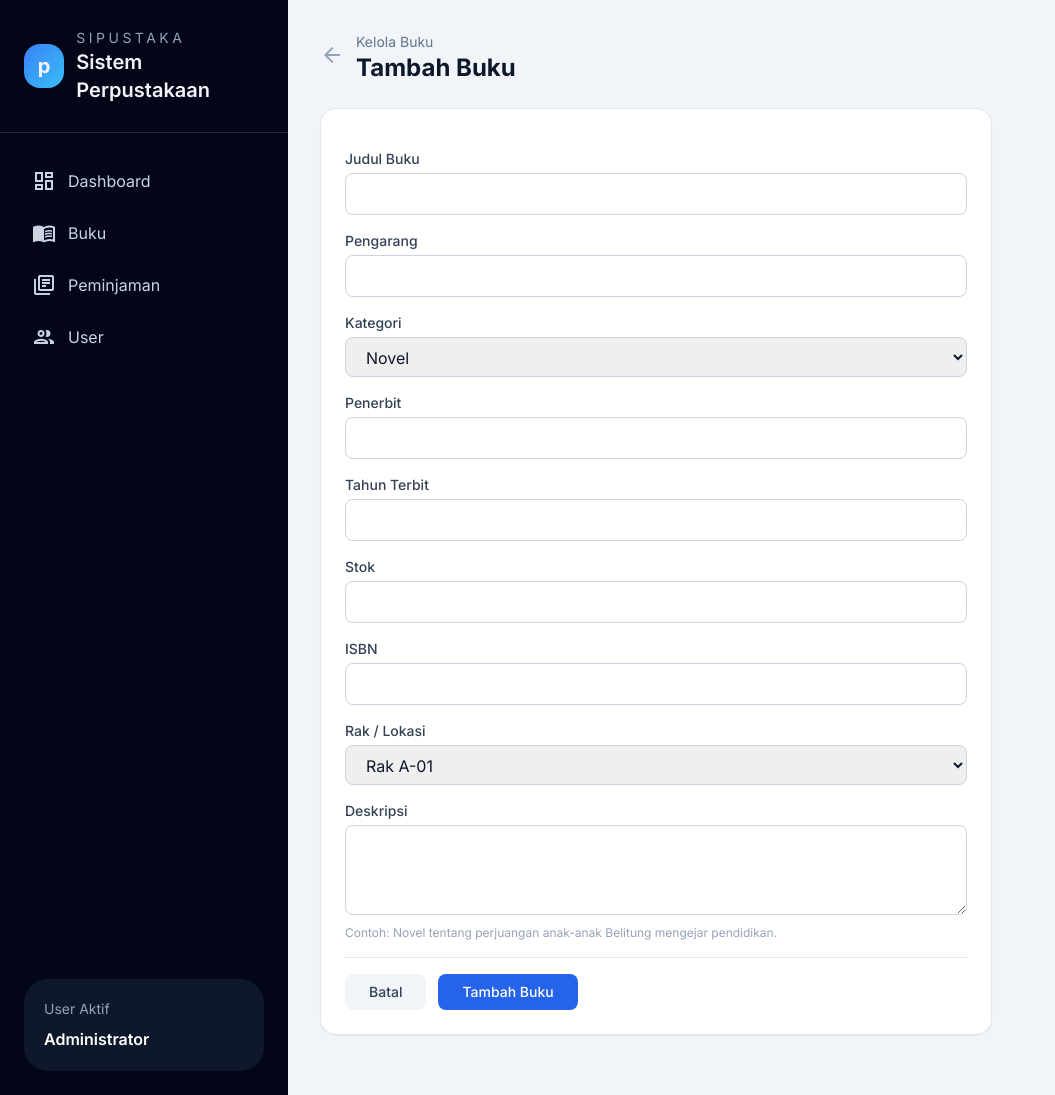
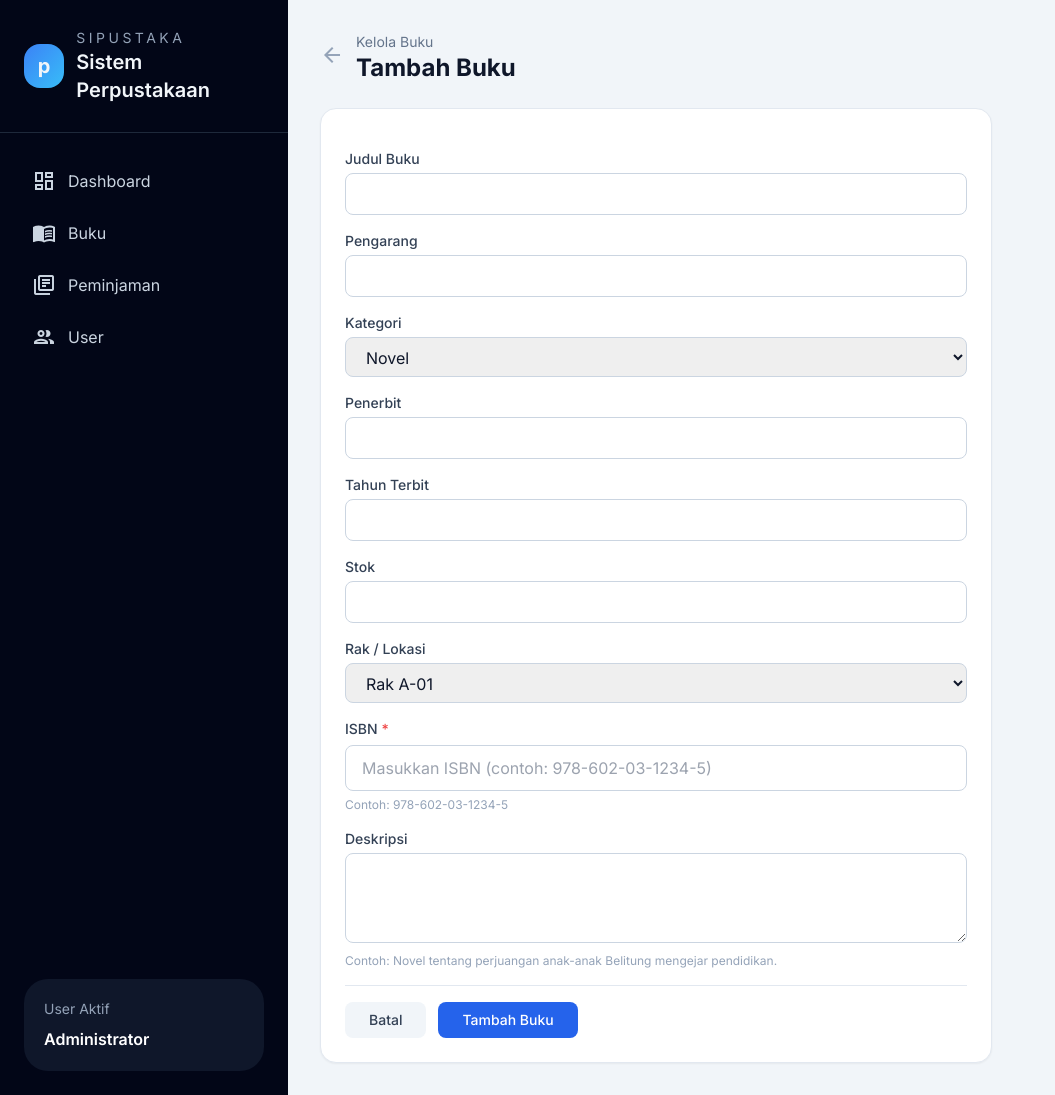
Before and after one commit to fazinaljamal/Sipustaka, a Django app: page /buku/create/ in a window 1280 px wide. Shown: the whole page, without its empty margins (0-1055 px from the left). Run offline with Django 5.2, Linux system fonts and the light colour scheme; some libraries are stand-ins or nearby versions.

Commit message:
Eksploy Development

```diff
--- a/perpus/templates/buku/create.html
+++ b/perpus/templates/buku/create.html
@@ -1,8 +1,5 @@
 {% extends 'base.html' %}
-
-{% block title %}
-Tambah Buku
-{% endblock %}
+{% block title %} Tambah Buku {% endblock %}
 
 {% block content %}
 <div class="flex items-center gap-3 mb-6">
@@ -15,29 +12,48 @@ Tambah Buku
   </div>
 </div>
 
-<div class="bg-white rounded-2xl border border-slate-200 shadow-sm p-6 max-w-2xl">
+<div
+  class="bg-white rounded-2xl border border-slate-200 shadow-sm p-6 max-w-2xl"
+>
   <form method="post" class="space-y-4">
     {% csrf_token %}
 
     <!-- Judul Buku -->
     <div>
-            <label class="block text-sm font-medium text-slate-700 mb-1">Judul Buku</label>
-            <input type="text" name="judul" required
-                   class="w-full px-4 py-2 border border-slate-300 rounded-lg focus:ring-2 focus:ring-blue-500 focus:border-blue-500 outline-none transition">
+      <label class="block text-sm font-medium text-slate-700 mb-1"
+        >Judul Buku</label
+      >
+      <input
+        type="text"
+        name="judul"
+        required
+        class="w-full px-4 py-2 border border-slate-300 rounded-lg focus:ring-2 focus:ring-blue-500 focus:border-blue-500 outline-none transition"
+      />
     </div>
 
     <!-- Pengarang -->
     <div>
-            <label class="block text-sm font-medium text-slate-700 mb-1">Pengarang</label>
-            <input type="text" name="pengarang" required
-                   class="w-full px-4 py-2 border border-slate-300 rounded-lg focus:ring-2 focus:ring-blue-500 focus:border-blue-500 outline-none transition">
+      <label class="block text-sm font-medium text-slate-700 mb-1"
+        >Pengarang</label
+      >
+      <input
+        type="text"
+        name="pengarang"
+        required
+        class="w-full px-4 py-2 border border-slate-300 rounded-lg focus:ring-2 focus:ring-blue-500 focus:border-blue-500 outline-none transition"
+      />
     </div>
 
     <!-- Kategori -->
     <div>
-            <label class="block text-sm font-medium text-slate-700 mb-1">Kategori</label>
-            <select name="kategori" required
-                    class="w-full px-4 py-2 border border-slate-300 rounded-lg focus:ring-2 focus:ring-blue-500 focus:border-blue-500 outline-none transition">
+      <label class="block text-sm font-medium text-slate-700 mb-1"
+        >Kategori</label
+      >
+      <select
+        name="kategori"
+        required
+        class="w-full px-4 py-2 border border-slate-300 rounded-lg focus:ring-2 focus:ring-blue-500 focus:border-blue-500 outline-none transition"
+      >
         <option value="Novel">Novel</option>
         <option value="Sejarah">Sejarah</option>
         <option value="Pendidikan">Pendidikan</option>
@@ -48,37 +64,51 @@ Tambah Buku
 
     <!-- Penerbit -->
     <div>
-            <label class="block text-sm font-medium text-slate-700 mb-1">Penerbit</label>
-            <input type="text" name="penerbit" required
-                   class="w-full px-4 py-2 border border-slate-300 rounded-lg focus:ring-2 focus:ring-blue-500 focus:border-blue-500 outline-none transition">
+      <label class="block text-sm font-medium text-slate-700 mb-1"
+        >Penerbit</label
+      >
+      <input
+        type="text"
+        name="penerbit"
+        required
+        class="w-full px-4 py-2 border border-slate-300 rounded-lg focus:ring-2 focus:ring-blue-500 focus:border-blue-500 outline-none transition"
+      />
     </div>
 
     <!-- Tahun Terbit -->
     <div>
-            <label class="block text-sm font-medium text-slate-700 mb-1">Tahun Terbit</label>
-            <input type="number" name="tahun_terbit" required
-                   class="w-full px-4 py-2 border border-slate-300 rounded-lg focus:ring-2 focus:ring-blue-500 focus:border-blue-500 outline-none transition">
+      <label class="block text-sm font-medium text-slate-700 mb-1"
+        >Tahun Terbit</label
+      >
+      <input
+        type="number"
+        name="tahun_terbit"
+        required
+        class="w-full px-4 py-2 border border-slate-300 rounded-lg focus:ring-2 focus:ring-blue-500 focus:border-blue-500 outline-none transition"
+      />
     </div>
 
     <!-- Stok -->
     <div>
       <label class="block text-sm font-medium text-slate-700 mb-1">Stok</label>
-            <input type="number" name="stok" required
-                   class="w-full px-4 py-2 border border-slate-300 rounded-lg focus:ring-2 focus:ring-blue-500 focus:border-blue-500 outline-none transition">
-        </div>
-
-        <!-- ISBN -->
-        <div>
-            <label class="block text-sm font-medium text-slate-700 mb-1">ISBN</label>
-            <input type="text" name="isbn"
-                   class="w-full px-4 py-2 border border-slate-300 rounded-lg focus:ring-2 focus:ring-blue-500 focus:border-blue-500 outline-none transition">
+      <input
+        type="number"
+        name="stok"
+        required
+        class="w-full px-4 py-2 border border-slate-300 rounded-lg focus:ring-2 focus:ring-blue-500 focus:border-blue-500 outline-none transition"
+      />
     </div>
 
     <!-- Rak / Lokasi -->
     <div>
-            <label class="block text-sm font-medium text-slate-700 mb-1">Rak / Lokasi</label>
-            <select name="rak" required
-                    class="w-full px-4 py-2 border border-slate-300 rounded-lg focus:ring-2 focus:ring-blue-500 focus:border-blue-500 outline-none transition">
+      <label class="block text-sm font-medium text-slate-700 mb-1"
+        >Rak / Lokasi</label
+      >
+      <select
+        name="rak"
+        required
+        class="w-full px-4 py-2 border border-slate-300 rounded-lg focus:ring-2 focus:ring-blue-500 focus:border-blue-500 outline-none transition"
+      >
         <option value="Rak A-01">Rak A-01</option>
         <option value="Rak A-02">Rak A-02</option>
         <option value="Rak A-03">Rak A-03</option>
@@ -88,26 +118,52 @@ Tambah Buku
         <option value="Rak B-02">Rak B-02</option>
       </select>
     </div>
+    <!-- ISBN -->
+    <div class="mb-4">
+      <label for="isbn" class="block text-sm font-medium text-slate-700 mb-1.5">
+        ISBN <span class="text-red-500">*</span>
+      </label>
+      <input
+        type="text"
+        id="isbn"
+        name="isbn"
+        placeholder="Masukkan ISBN (contoh: 978-602-03-1234-5)"
+        required
+        class="w-full px-4 py-2.5 border border-slate-300 rounded-lg focus:ring-2 focus:ring-blue-500 focus:border-blue-500 outline-none transition duration-200 bg-white text-slate-900"
+      />
+      <p class="text-xs text-slate-400 mt-1.5">Contoh: 978-602-03-1234-5</p>
+    </div>
 
     <!-- Deskripsi -->
     <div>
-            <label class="block text-sm font-medium text-slate-700 mb-1">Deskripsi</label>
-            <textarea name="deskripsi" rows="3"
-                      class="w-full px-4 py-2 border border-slate-300 rounded-lg focus:ring-2 focus:ring-blue-500 focus:border-blue-500 outline-none transition"></textarea>
-            <p class="text-xs text-slate-400 mt-1">Contoh: Novel tentang perjuangan anak-anak Belitung mengejar pendidikan.</p>
+      <label class="block text-sm font-medium text-slate-700 mb-1"
+        >Deskripsi</label
+      >
+      <textarea
+        name="deskripsi"
+        rows="3"
+        class="w-full px-4 py-2 border border-slate-300 rounded-lg focus:ring-2 focus:ring-blue-500 focus:border-blue-500 outline-none transition"
+      ></textarea>
+      <p class="text-xs text-slate-400 mt-1">
+        Contoh: Novel tentang perjuangan anak-anak Belitung mengejar pendidikan.
+      </p>
     </div>
 
     <!-- Tombol -->
     <div class="flex gap-3 pt-4 border-t border-slate-200">
-            <a href="{% url 'buku_list' %}"
-               class="px-6 py-2 bg-slate-100 text-slate-700 rounded-lg text-sm font-medium hover:bg-slate-200 transition">
+      <a
+        href="{% url 'buku_list' %}"
+        class="px-6 py-2 bg-slate-100 text-slate-700 rounded-lg text-sm font-medium hover:bg-slate-200 transition"
+      >
         Batal
       </a>
-            <button type="submit"
-                    class="px-6 py-2 bg-blue-600 text-white rounded-lg text-sm font-medium hover:bg-blue-700 transition">
+      <button
+        type="submit"
+        class="px-6 py-2 bg-blue-600 text-white rounded-lg text-sm font-medium hover:bg-blue-700 transition"
+      >
         Tambah Buku
       </button>
     </div>
   </form>
 </div>
-{% endblock %}
+{% endblock content %}
--- a/perpus/templates/buku/delete.html
+++ b/perpus/templates/buku/delete.html
@@ -53,6 +53,8 @@
 </div>
 
 
+
+
 </div>
 
     <form method="POST" class="flex gap-3">
```
Also changed, not shown: db.sqlite3. Lines whose indentation alone changed are shown as unchanged.
